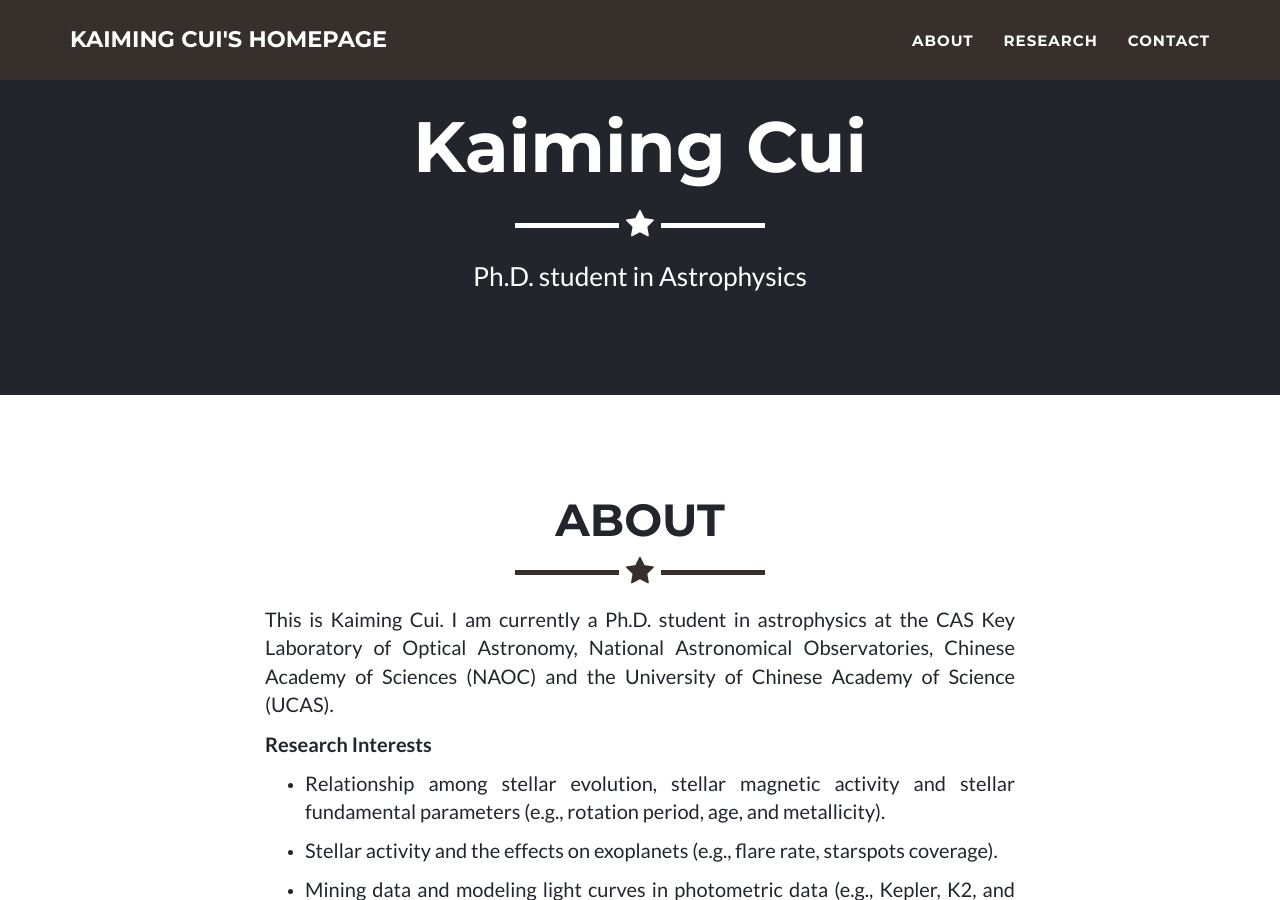
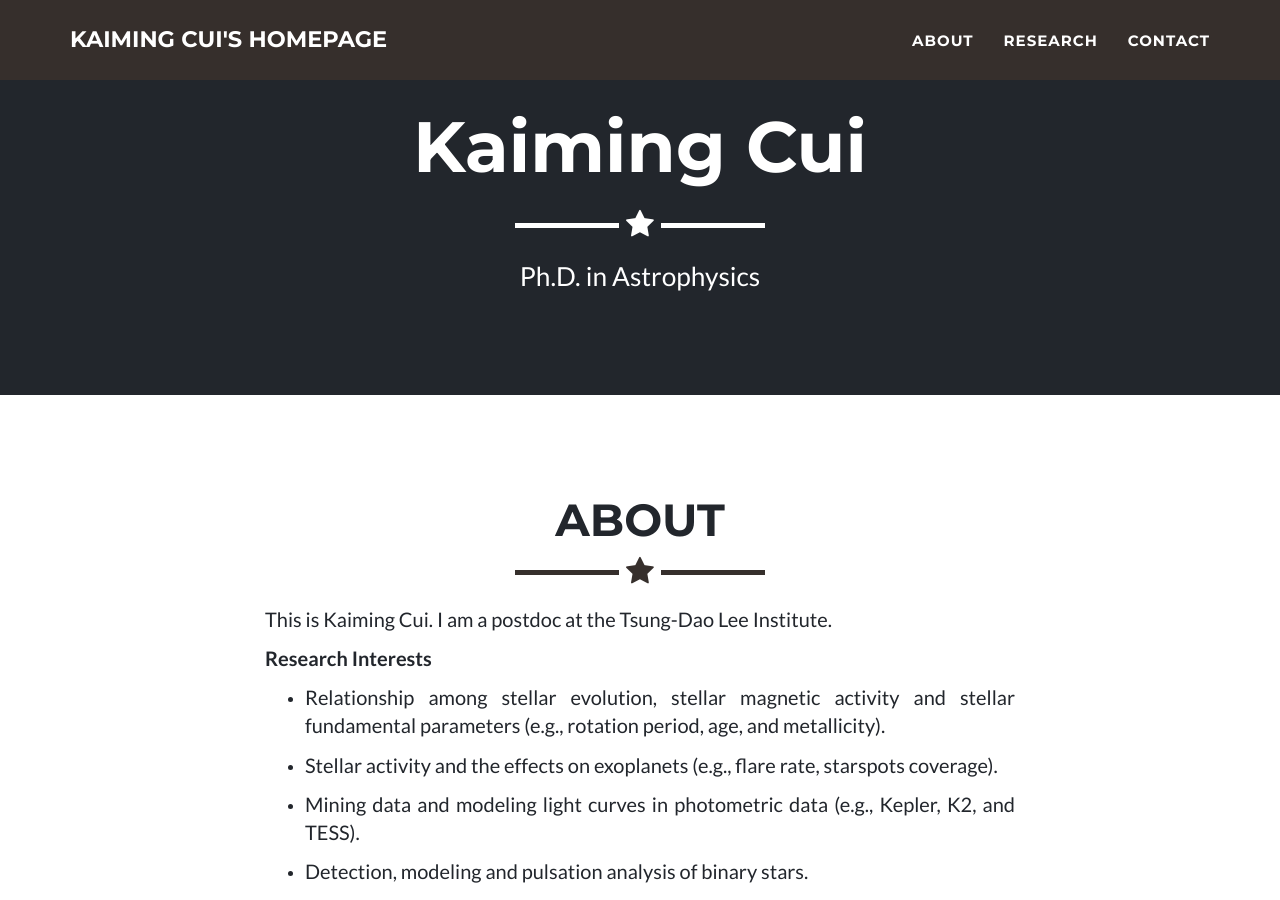
Before and after one commit to ckm3/ckm3.github.io, a Jekyll site: the page built from _posts/2014-07-18-project-1.markdown, in a window 1280 px wide and 900 px high, scrolled down 324 px. Built offline with Jekyll 4.4.1, drawn with Linux system fonts in a browser that asks for light colours.

Commit message:
Update status and works

```diff
--- a/_config.yml
+++ b/_config.yml
@@ -5,7 +5,7 @@ email: ckm@nao.cas.cn
 url: https://ckm3.github.io/
 description: "This is Kaiming Cui's Homepage for Astrophysical Research."
 keywords: "Astrophysics"
-skills: "Ph.D. student in Astrophysics"
+skills: "Ph.D. in Astrophysics"
 meta_author: Kaiming Cui
 
 # Google webmaster tools
--- a/_includes/about.html
+++ b/_includes/about.html
@@ -10,7 +10,7 @@
             <div class="row">
                 <div class="col-md-8 col-md-offset-2", align="justify">
                     <p>
-                     This is Kaiming Cui. I am currently a Ph.D. student in astrophysics at the CAS Key Laboratory of Optical Astronomy, National Astronomical Observatories, Chinese Academy of Sciences (NAOC) and the University of Chinese Academy of Science (UCAS).
+                     This is Kaiming Cui. I am a postdoc at the Tsung-Dao Lee Institute.
                     </p>
                     <p><b>Research Interests</b></p>
                      <ul>
--- a/_posts/2014-07-16-project-3.markdown
+++ b/_posts/2014-07-16-project-3.markdown
@@ -1,13 +1,13 @@
 ---
-title: On going works
+title: Identify Light Curve Signals with Deep Learning Based Object Detection Algorithm. I. Transit Detection
 layout: default
 modal-id: 3
 # date: 2014-07-16
-img: ongoing-2.png
+img: intro-animation.gif
 alt: image-alt
 # project-date: April 2014
 # client: Start Bootstrap
 # category: Web Development
-description: <ul><li><p>High precision photometry for TESS pixle data.</p></li><li><p>Rotation period determination based on traditional methods,statistical machine learning and deep learning.</p></li><li><p>Stellar magnetic proxies in both photomosphere and chromosphere based on Mount Wilson H&amp;K project and TESS light curve.</p></li><li><p>Eclipsing binary modeling based on LAMOST radial-velocity survey and Kepler.</p></li></ul>
+description: We develop a novel detection algorithm based on a well-proven object detection framework in the computer vision field. Through training the network on the light curves of the confirmed Kepler exoplanets, our model yields 94% precision and 95% recall for transits with signal-to-noise ratio higher than 6 (set the confidence threshold to 0.6). The code is available at <body> <a href="https://github.com/ckm3/Deep-Transit" style="color:red;">GitHub</a> </body>.
 
 ---
```
Also changed, not shown: img/portfolio/intro-animation.gif (added), 1 other file.
